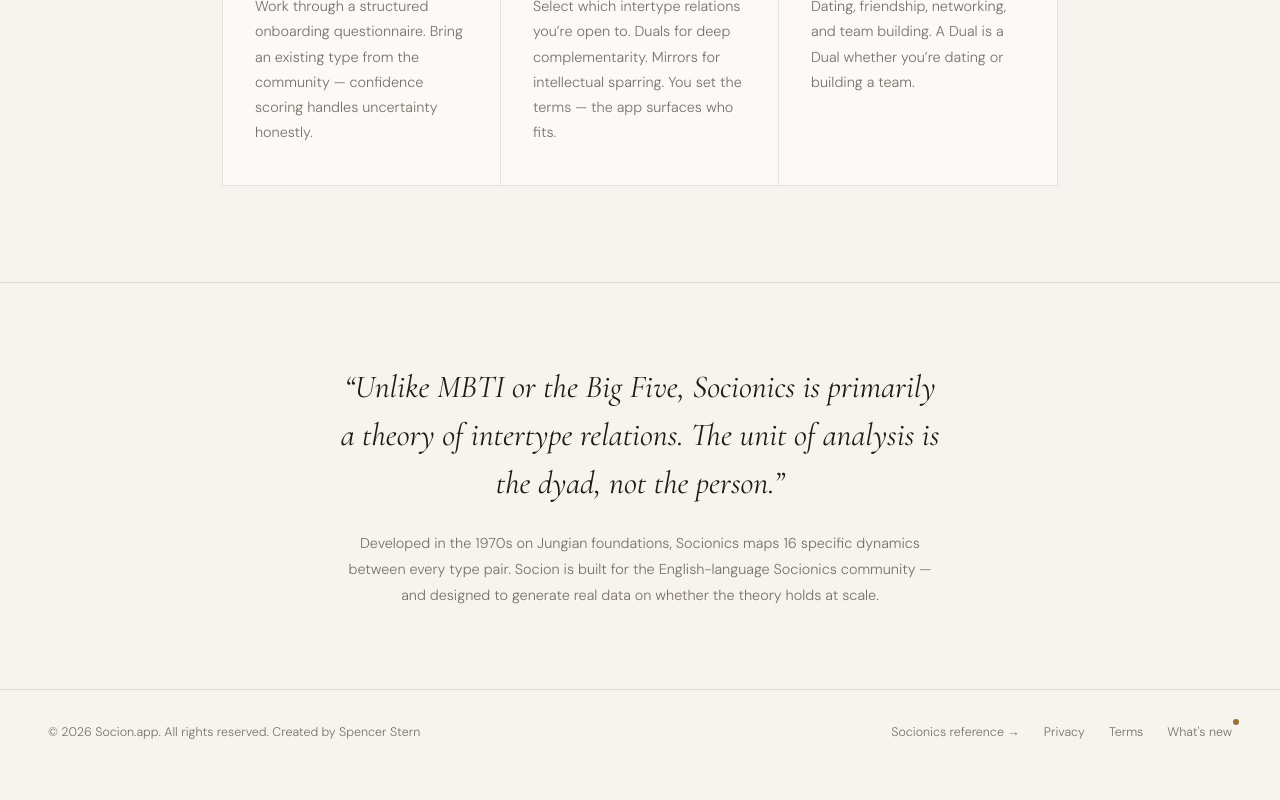
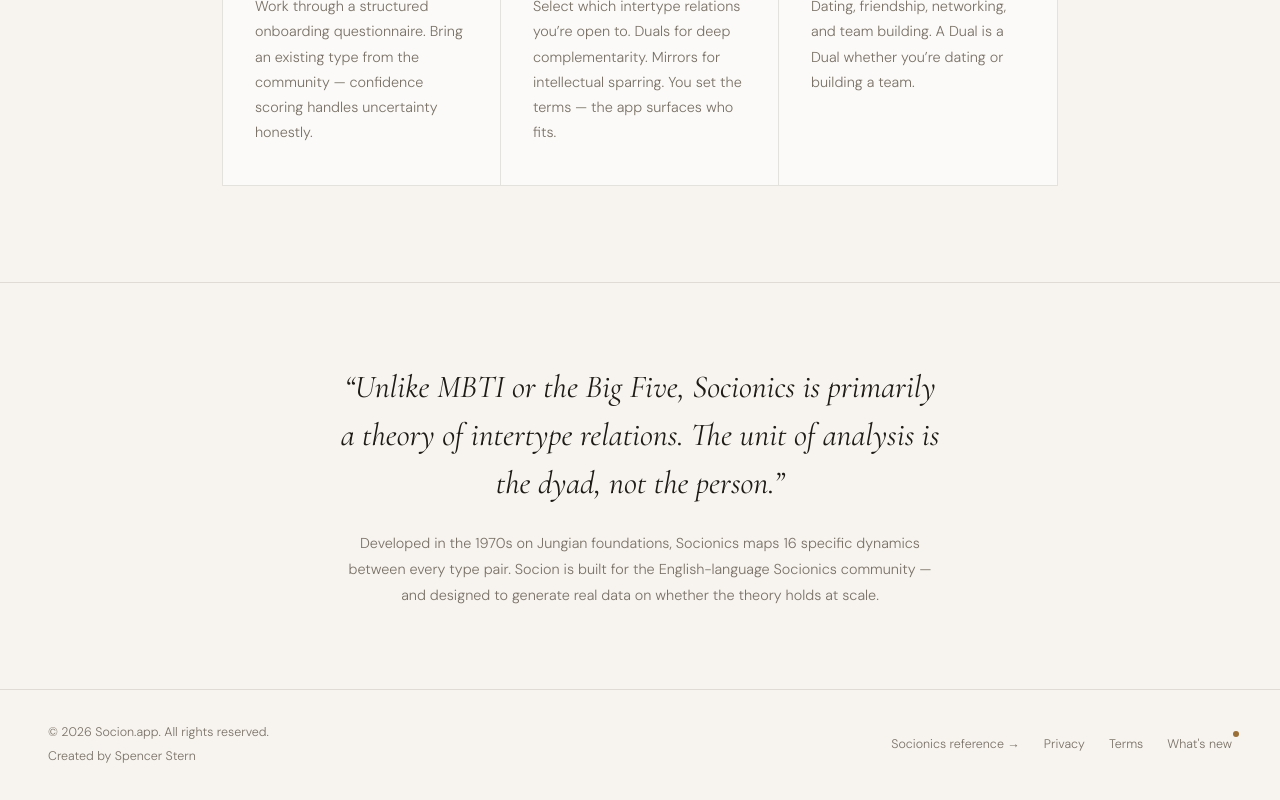
Before and after one commit to sstern42/socionics-match, a React (Vite) app: page / in a window 1280 px wide. Shown: the part 1337-2137 px from the top of the page. Before the commit the page ends 2112 px from the top, so only its background shows below. Built offline with nearby package versions, Linux system fonts and the light colour scheme; no server answers; the database is empty.

Commit message:
Update Layout.jsx

```diff
--- a/src/components/Layout.jsx
+++ b/src/components/Layout.jsx
@@ -116,8 +116,11 @@ export default function Layout({ children }) {
         </main>
 
        <footer className="site-footer">
-          <p>&copy; {new Date().getFullYear()} <a href="https://socion.app" style={{ color: 'var(--muted)', textDecoration: 'none' }}>Socion.app</a>. All rights reserved. Created by <a href="https://spencerstern.com" target="_blank" rel="noopener noreferrer" style={{ color: 'var(--muted)', textDecoration: 'none' }}>Spencer Stern</a></p>
-          <div style={{ display: 'flex', gap: '1.5rem', alignItems: 'center' }}>
+  <div>
+    <p>&copy; {new Date().getFullYear()} <a href="https://socion.app" style={{ color: 'var(--muted)', textDecoration: 'none' }}>Socion.app</a>. All rights reserved.</p>
+    <p style={{ marginTop: '0.2rem' }}>Created by <a href="https://spencerstern.com" target="_blank" rel="noopener noreferrer" style={{ color: 'var(--muted)', textDecoration: 'none' }}>Spencer Stern</a></p>
+  </div>
+  <div style={{ display: 'flex', gap: '1.5rem', alignItems: 'center', flexWrap: 'wrap' }}>
     <a href="https://socionicsinsight.com">Socionics reference &rarr;</a>
     <Link to="/privacy" style={{ fontSize: '0.78rem', color: 'var(--muted)', textDecoration: 'none' }}>Privacy</Link>
     <Link to="/terms" style={{ fontSize: '0.78rem', color: 'var(--muted)', textDecoration: 'none' }}>Terms</Link>
```
Lines whose indentation alone changed are shown as unchanged.
